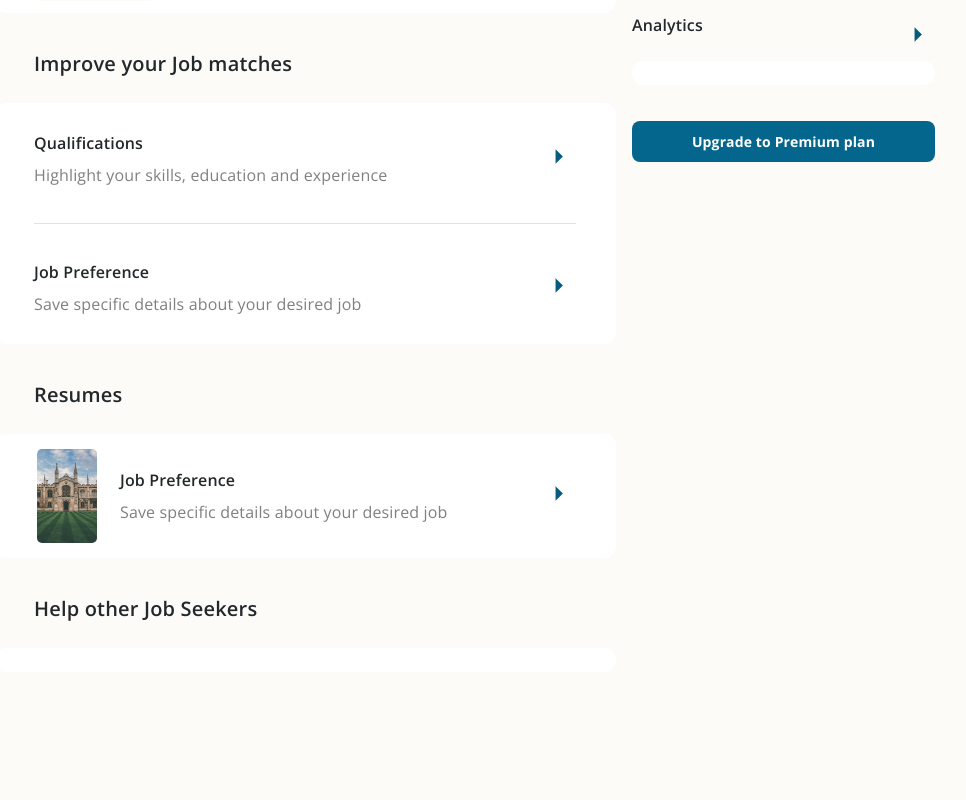
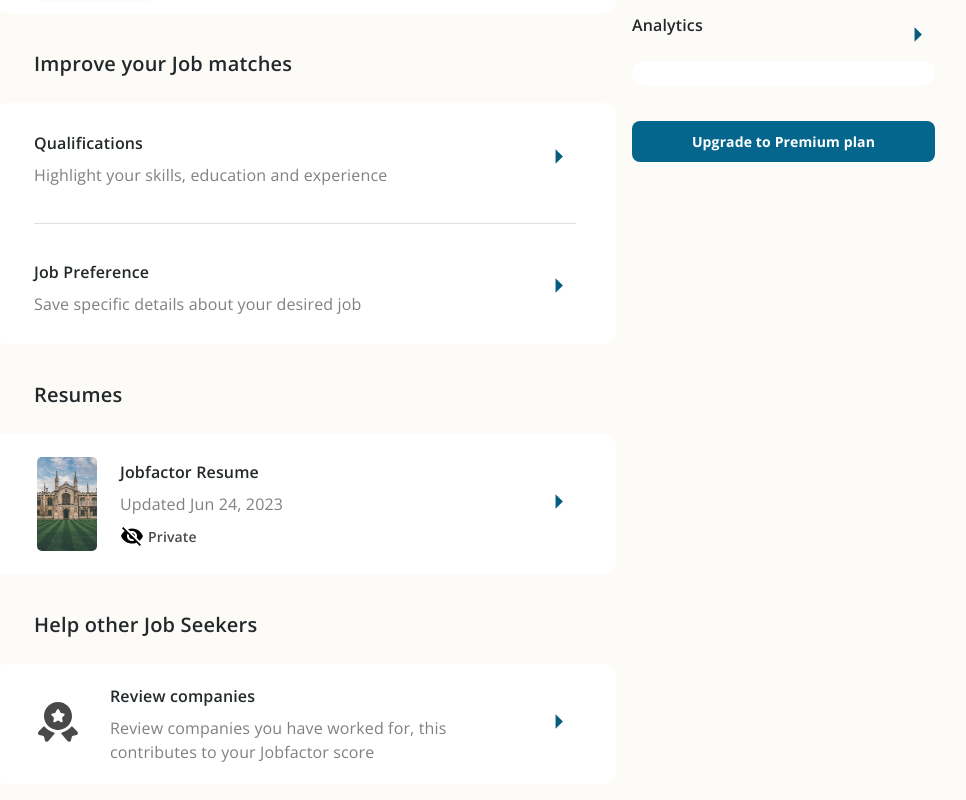
Before and after one commit to onealwills/Jobfactor, a React (Create React App) app: page /users in a window 1280 px wide. Shown: the part 986-1786 px from the top of the page, without its empty margins (313-1279 px from the left). Before the commit the page ends 1726 px from the top, so only its background shows below. Built offline with nearby package versions, Linux system fonts and the light colour scheme.

Commit message:
Fix resume section, add review section

```diff
--- /dev/null
+++ b/src/assets/icons/MedalIcon.tsx
@@ -0,0 +1,12 @@
+
+const MedalIcon = () => {
+    return (
+        <svg width="48" height="48" viewBox="0 0 48 48" fill="none" xmlns="http://www.w3.org/2000/svg">
+            <path d="M42.5005 36.9402L39.2005 37.7202C38.4605 37.9002 37.8805 38.4602 37.7205 39.2002L37.0205 42.1402C36.6405 43.7402 34.6005 44.2402 33.5405 42.9802L27.5605 36.1002C27.0805 35.5402 27.3405 34.6602 28.0605 34.4802C31.6005 33.6202 34.7805 31.6402 37.1205 28.8202C37.5005 28.3602 38.1805 28.3002 38.6005 28.7202L43.0405 33.1602C44.5605 34.6802 44.0205 36.5802 42.5005 36.9402Z" fill="#494949"/>
+            <path d="M5.39837 36.9402L8.69837 37.7202C9.43837 37.9002 10.0184 38.4602 10.1784 39.2002L10.8784 42.1402C11.2584 43.7402 13.2984 44.2402 14.3584 42.9802L20.3384 36.1002C20.8184 35.5402 20.5584 34.6602 19.8384 34.4802C16.2984 33.6202 13.1184 31.6402 10.7784 28.8202C10.3984 28.3602 9.71837 28.3002 9.29837 28.7202L4.85837 33.1602C3.33837 34.6802 3.87837 36.5802 5.39837 36.9402Z" fill="#494949"/>
+            <path d="M24 4C16.26 4 10 10.26 10 18C10 20.9 10.86 23.56 12.34 25.78C14.5 28.98 17.92 31.24 21.9 31.82C22.58 31.94 23.28 32 24 32C24.72 32 25.42 31.94 26.1 31.82C30.08 31.24 33.5 28.98 35.66 25.78C37.14 23.56 38 20.9 38 18C38 10.26 31.74 4 24 4ZM30.12 17.56L28.46 19.22C28.18 19.5 28.02 20.04 28.12 20.44L28.6 22.5C28.98 24.12 28.12 24.76 26.68 23.9L24.68 22.72C24.32 22.5 23.72 22.5 23.36 22.72L21.36 23.9C19.92 24.74 19.06 24.12 19.44 22.5L19.92 20.44C20 20.06 19.86 19.5 19.58 19.22L17.88 17.56C16.9 16.58 17.22 15.6 18.58 15.38L20.72 15.02C21.08 14.96 21.5 14.64 21.66 14.32L22.84 11.96C23.48 10.68 24.52 10.68 25.16 11.96L26.34 14.32C26.5 14.64 26.92 14.96 27.3 15.02L29.44 15.38C30.78 15.6 31.1 16.58 30.12 17.56Z" fill="#494949"/>
+        </svg>
+    )
+}
+
+export default MedalIcon
--- a/src/pages/Users/UsersPage.tsx
+++ b/src/pages/Users/UsersPage.tsx
@@ -3,6 +3,7 @@ import CheckCircleIcon from '@mui/icons-material/CheckCircle';
 import MoreVertIcon from '@mui/icons-material/MoreVert';
 import ExpandMoreRoundedIcon from '@mui/icons-material/ExpandMoreRounded';
 import ArrowRightIcon from '@mui/icons-material/ArrowRight';
+import VisibilityOffIcon from '@mui/icons-material/VisibilityOff';
 
 import { Box, Typography, IconButton, Grid, Container, Divider, Button, List, ListItem, ListItemText } from '@mui/material';
 import cambridge from '../../assets/images/cambridge.jpg';
@@ -13,6 +14,7 @@ import InfoChip from './components/InfoChip';
 import Section from './components/Section';
 import SectionHeading from './components/SectionHeading';
 import Image from '../../components/Image';
+import MedalIcon from '../../assets/icons/MedalIcon';
 
 function UsersPage() {
     return (
@@ -356,11 +358,12 @@ function UsersPage() {
                                 </List>
                            </Section>
                            <Section
+                                py={2.5}
                                 heading={
                                     <SectionHeading>Resumes</SectionHeading>
                                 }
                             >
-                                <Grid container gap={2.5} alignItems="center">
+                                <Grid container gap={2.5} alignItems="center" wrap="nowrap">
                                     <Grid item>
                                         <Image
                                             src={cambridge}
@@ -384,7 +387,7 @@ function UsersPage() {
                                             fontWeight={600}
                                             mb={1}
                                         >
-                                            Job Preference
+                                            Jobfactor Resume
                                         </Typography>
                                         <Typography
                                             component="p"
@@ -392,9 +395,22 @@ function UsersPage() {
                                             fontFamily="open sans"
                                             fontSize={16}
                                             fontWeight={400}
+                                            mb={1}
                                         >
-                                            Save specific details about your desired job
+                                            Updated Jun 24, 2023
                                         </Typography>
+                                        <Grid container alignItems="center" gap={.5}>
+                                            <VisibilityOffIcon />
+                                            <Typography
+                                                component="p"
+                                                color="#494949"
+                                                fontFamily="open sans"
+                                                fontSize={14}
+                                                fontWeight={600}
+                                            >
+                                                Private
+                                            </Typography>
+                                        </Grid>
                                     </Grid>
                                     <Grid item>
                                         <ArrowRightIcon fontSize="large" htmlColor="#055C7F" />
@@ -402,11 +418,41 @@ function UsersPage() {
                                 </Grid>
                            </Section>
                            <Section
+                                py={2.5}
                                 heading={
                                     <SectionHeading>Help other Job Seekers</SectionHeading>
                                 }
                            >
-
+                                <Grid container gap={2.5} alignItems="center" wrap="nowrap">
+                                    <Grid item py={1} pr={1}>
+                                        <MedalIcon />
+                                    </Grid>
+                                    <Grid item flexGrow={1}>
+                                        <Typography
+                                            component="h4"
+                                            color="#23282B"
+                                            fontFamily="open sans"
+                                            fontSize={16}
+                                            fontWeight={600}
+                                            mb={1}
+                                        >
+                                            Review companies
+                                        </Typography>
+                                        <Typography
+                                            component="p"
+                                            color="#808080"
+                                            fontFamily="open sans"
+                                            fontSize={16}
+                                            fontWeight={400}
+                                            pr={8}
+                                        >
+                                            Review companies you have worked for, this contributes to your Jobfactor score
+                                        </Typography>
+                                    </Grid>
+                                    <Grid item>
+                                        <ArrowRightIcon fontSize="large" htmlColor="#055C7F" />
+                                    </Grid>
+                                </Grid>
                             </Section>
                         </Grid>
                         <Grid item xs={4}>
```
